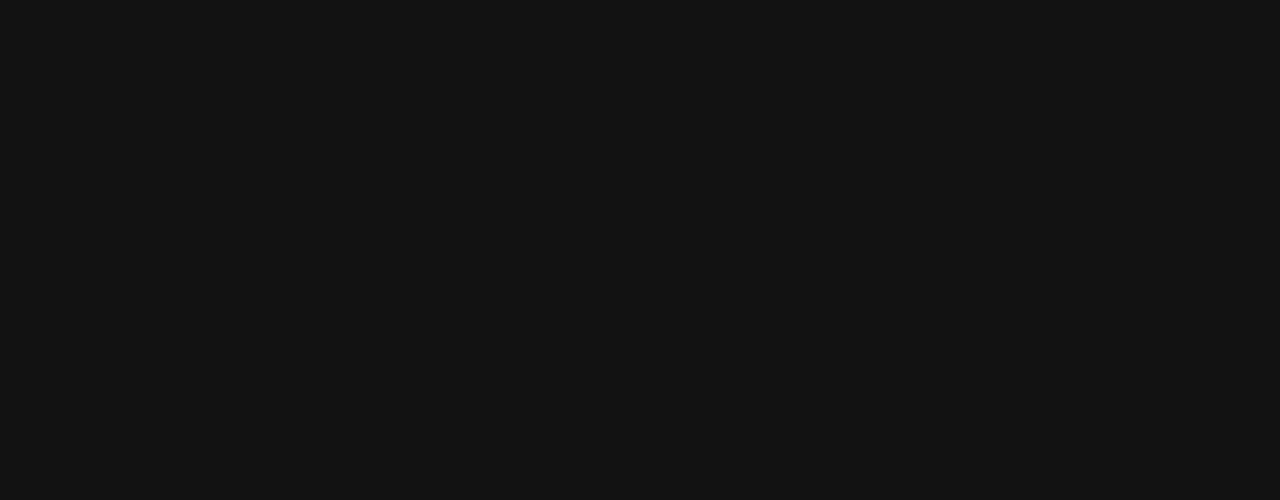
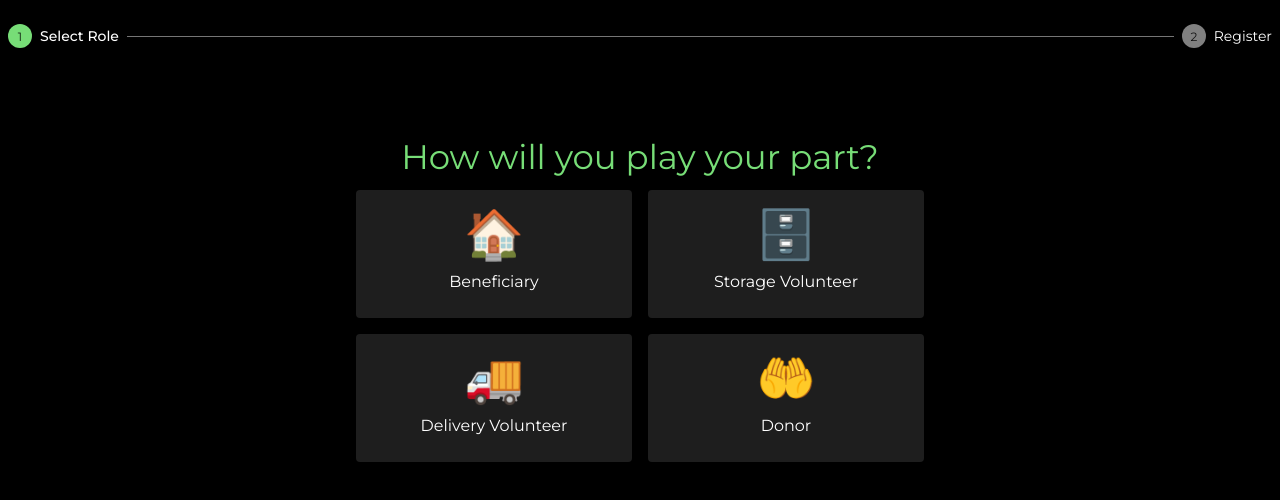
Before and after one commit to shoocstorm/team-6-food2give, a React (Create React App) app in the folder my-app-fe/: page /join in a window 1280 px wide. Before the commit this address had no page. Shown: the top 500 px of the page. Built offline with nearby package versions, Linux system fonts and the light colour scheme.

Commit message:
completed Registration Page

```diff
--- a/my-app-fe/src/App.tsx
+++ b/my-app-fe/src/App.tsx
@@ -9,6 +9,7 @@
 import dayjs from "dayjs";
 import utc from "dayjs/plugin/utc";
 import timezone from "dayjs/plugin/timezone";
+import JoinPage from "./parts/register/JoinPage";
 
 
 
@@ -106,6 +107,7 @@
                 element={<DonorPage donorId="Bread Talk" />}
               />
               <Route path="/help" element={<HelpPage />} />
+              <Route path="/join" element={<JoinPage />} />
             </Routes>
           </Router>
         </div>
--- /dev/null
+++ b/my-app-fe/src/parts/register/JoinPage.tsx
@@ -0,0 +1,189 @@
+import React, { useState } from 'react';
+import {
+  Typography, Card, CardContent, Button, Grid, Box,
+  Stepper, Step, StepLabel, TextField, useTheme
+} from '@mui/material';
+import { DatePicker } from '@mui/x-date-pickers/DatePicker';
+import { LocalizationProvider } from '@mui/x-date-pickers/LocalizationProvider';
+import { AdapterDayjs } from '@mui/x-date-pickers/AdapterDayjs';
+import dayjs, { Dayjs } from 'dayjs';
+
+interface FormData {
+  name?: string;
+  email?: string;
+  password?: string;
+  retypePassword?: string;
+  postalCode?: string;
+  contactPerson?: string;
+  phoneNumber?: string;
+  phone?: string;
+  storageCapacity?: number;
+  availableFrom: Dayjs | null;
+  availableTo: Dayjs | null;
+  organisation?: string;
+}
+
+const roles = [
+  { name: 'Beneficiary', icon: '🏠' },
+  { name: 'Storage Volunteer', icon: '🗄️' },
+  { name: 'Delivery Volunteer', icon: '🚚' },
+  { name: 'Donor', icon: '🤲' }
+];
+
+const JoinPage: React.FC = () => {
+  const theme = useTheme();
+  const [activeStep, setActiveStep] = useState(0);
+  const [selectedRole, setSelectedRole] = useState<string>('');
+  const [formData, setFormData] = useState<FormData>({
+    availableFrom: null,
+    availableTo: null,
+  });
+
+  const handleRoleSelect = (role: string) => {
+    setSelectedRole(role);
+    setActiveStep(1);
+  };
+
+  const handleFormChange = (event: React.ChangeEvent<HTMLInputElement>) => {
+    setFormData({ ...formData, [event.target.name]: event.target.value });
+  };
+
+  const renderRoleSelection = () => (
+    <Box sx={{ maxWidth: 600, margin: 'auto', mt: 4, p: 2 }}>
+      <Typography variant="h4" component="h1" gutterBottom align="center" color="primary">
+        How will you play your part?
+      </Typography>
+      <Grid container spacing={2}>
+        {roles.map((role) => (
+          <Grid item xs={6} key={role.name}>
+            <Card
+              onClick={() => handleRoleSelect(role.name)}
+              sx={{
+                cursor: 'pointer',
+                bgcolor: theme.palette.background.paper,
+                '&:hover': {
+                  bgcolor: theme.palette.green[500],
+                }
+              }}
+            >
+              <CardContent sx={{ display: 'flex', flexDirection: 'column', alignItems: 'center' }}>
+                <Typography variant="h3" sx={{ mb: 1 }}>{role.icon}</Typography>
+                <Typography variant="body1" align="center">
+                  {role.name}
+                </Typography>
+              </CardContent>
+            </Card>
+          </Grid>
+        ))}
+      </Grid>
+    </Box>
+  );
+
+  const renderRegistrationForm = () => {
+    const commonFields = (
+      <>
+        <TextField fullWidth label="Full Name (as in NRIC)" name="name" onChange={handleFormChange} sx={{ mb: 2 }} />
+        <TextField fullWidth label="Email Address" name="email" type="email" onChange={handleFormChange} sx={{ mb: 2 }} />
+        <TextField fullWidth label="Password" name="password" type="password" onChange={handleFormChange} sx={{ mb: 2 }} />
+        <TextField fullWidth label="Retype Password" name="retypePassword" type="password" onChange={handleFormChange} sx={{ mb: 2 }} />
+      </>
+    );
+
+    const roleSpecificFields = {
+      'Beneficiary': (
+        <>
+          <TextField fullWidth label="Location (Postal Code)" name="postalCode" onChange={handleFormChange} sx={{ mb: 2 }} />
+          <TextField fullWidth label="Contact Person" name="contactPerson" onChange={handleFormChange} sx={{ mb: 2 }} />
+          <TextField fullWidth label="Phone Number" name="phoneNumber" onChange={handleFormChange} sx={{ mb: 2 }} />
+        </>
+      ),
+      'Storage Volunteer': (
+        <>
+          <TextField fullWidth label="Phone Number (+65)" name="phone" onChange={handleFormChange} sx={{ mb: 2 }} />
+          <TextField fullWidth label="Postal Code" name="postalCode" onChange={handleFormChange} sx={{ mb: 2 }} />
+          <Box sx={{ display: 'flex', justifyContent: 'space-between', mb: 2 }}>
+            <DatePicker
+              label="Available From"
+              value={formData.availableFrom}
+              onChange={(newValue) => setFormData({ ...formData, availableFrom: newValue })}
+            />
+            <DatePicker
+              label="Available To"
+              value={formData.availableTo}
+              onChange={(newValue) => setFormData({ ...formData, availableTo: newValue })}
+            />
+          </Box>
+          <TextField fullWidth label="Storage Capacity (units)" name="storageCapacity" type="number" onChange={handleFormChange} sx={{ mb: 2 }} />
+        </>
+      ),
+      'Delivery Volunteer': (
+        <>
+          <TextField fullWidth label="Location (Postal Code)" name="postalCode" onChange={handleFormChange} sx={{ mb: 2 }} />
+          <Box sx={{ display: 'flex', justifyContent: 'space-between', mb: 2 }}>
+            <DatePicker
+              label="Available From"
+              value={formData.availableFrom}
+              onChange={(newValue) => setFormData({ ...formData, availableFrom: newValue })}
+            />
+            <DatePicker
+              label="Available To"
+              value={formData.availableTo}
+              onChange={(newValue) => setFormData({ ...formData, availableTo: newValue })}
+            />
+          </Box>
+        </>
+      ),
+      'Donor': (
+        <>
+          <TextField fullWidth label="Phone" name="phone" onChange={handleFormChange} sx={{ mb: 2 }} />
+          <TextField fullWidth label="Organisation Name/UEN Number" name="organisation" onChange={handleFormChange} sx={{ mb: 2 }} />
+          <TextField fullWidth label="Location (Postal Code)" name="postalCode" onChange={handleFormChange} sx={{ mb: 2 }} />
+        </>
+      )
+    };
+
+    return (
+      <Box sx={{ maxWidth: 600, margin: 'auto', mt: 4, p: 2 }}>
+        <Typography variant="h4" component="h1" gutterBottom align="center" color="primary">
+          Register as {selectedRole}
+        </Typography>
+        <form>
+          {commonFields}
+          {roleSpecificFields[selectedRole as keyof typeof roleSpecificFields]}
+          <Button
+            variant="contained"
+            color="primary"
+            fullWidth
+            sx={{
+              mt: 2,
+              bgcolor: theme.palette.green[300],
+              '&:hover': {
+                bgcolor: theme.palette.green[400],
+              }
+            }}
+          >
+            Register
+          </Button>
+        </form>
+      </Box>
+    );
+  };
+
+  return (
+    <LocalizationProvider dateAdapter={AdapterDayjs}>
+      <Box sx={{ bgcolor: theme.palette.background.default, minHeight: '100vh', color: theme.palette.text.primary }}>
+        <Stepper activeStep={activeStep} sx={{ pt: 3, pb: 5 }}>
+          <Step>
+            <StepLabel>Select Role</StepLabel>
+          </Step>
+          <Step>
+            <StepLabel>Register</StepLabel>
+          </Step>
+        </Stepper>
+        {activeStep === 0 ? renderRoleSelection() : renderRegistrationForm()}
+      </Box>
+    </LocalizationProvider>
+  );
+};
+
+export default JoinPage;
```
